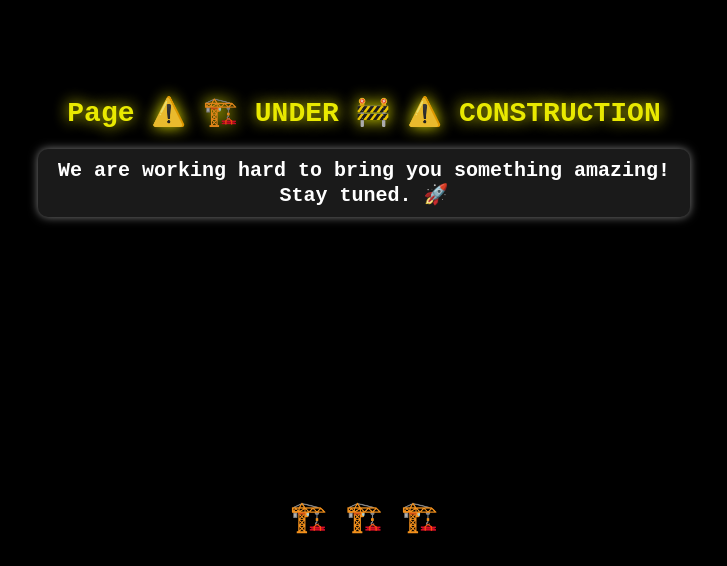
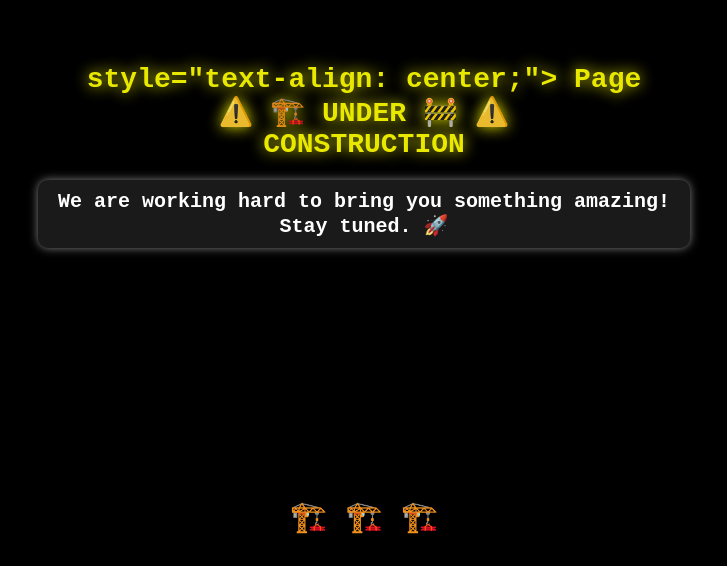
Before and after one commit to Ardent93/landing, a plain HTML site: page index.html in a window 1280 px wide. Shown: the part 234-800 px from the top of the page, without its empty margins (276-1003 px from the left). Drawn offline with Linux system fonts and the light colour scheme.

Commit message:
Update index.html

```diff
--- a/index.html
+++ b/index.html
@@ -74,8 +74,8 @@
     </style>
 </head>
 <body>
-    <div class="hard-hat">Page
-        ⚠️ 🏗️ UNDER 🚧 ⚠️
+    <div class="hard-hat"> style="text-align: center;"> Page <br>
+        ⚠️ 🏗️ UNDER 🚧 ⚠️ <br>
         CONSTRUCTION </div>
 
     <p style="text-align: center;">
```
